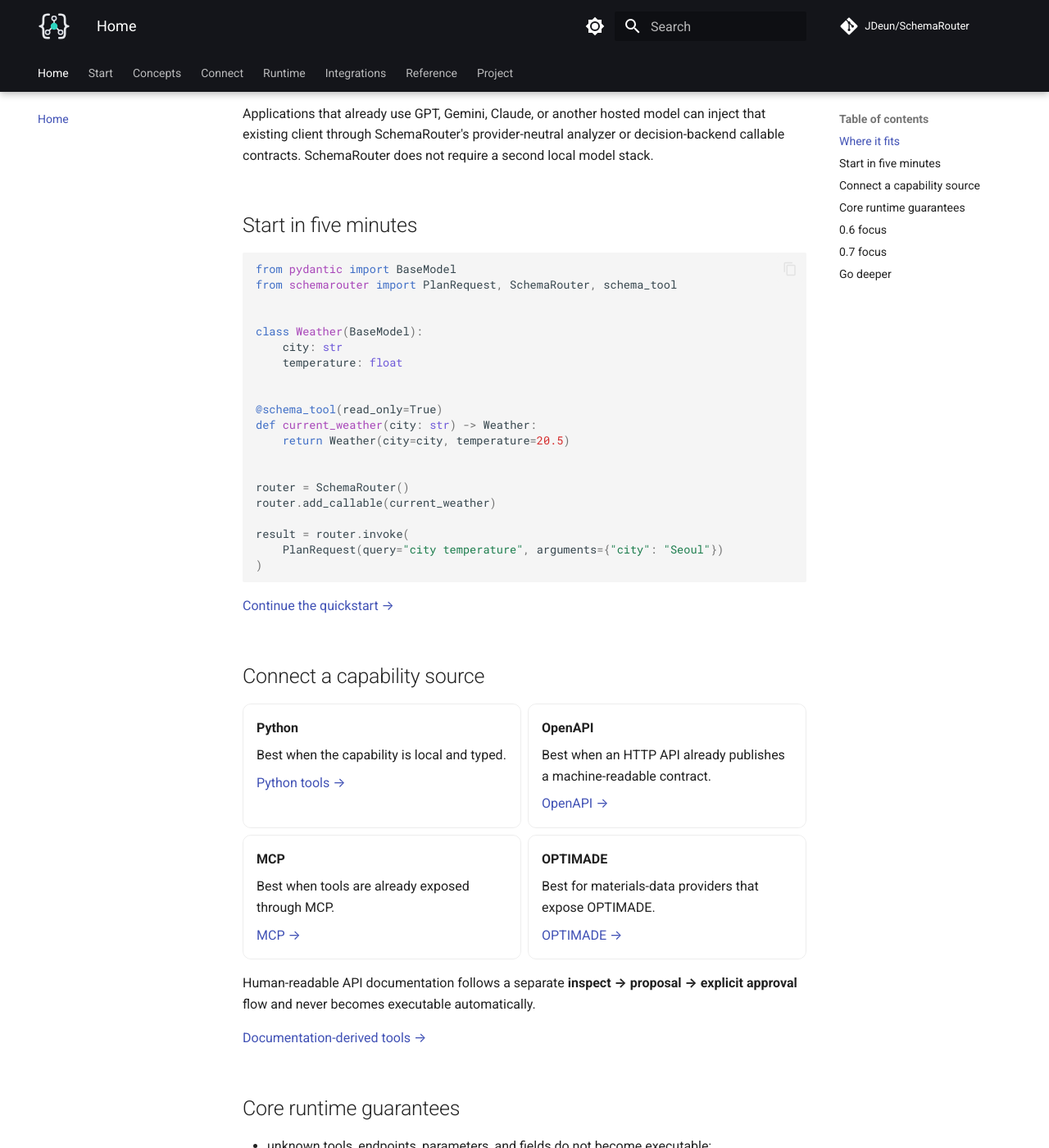
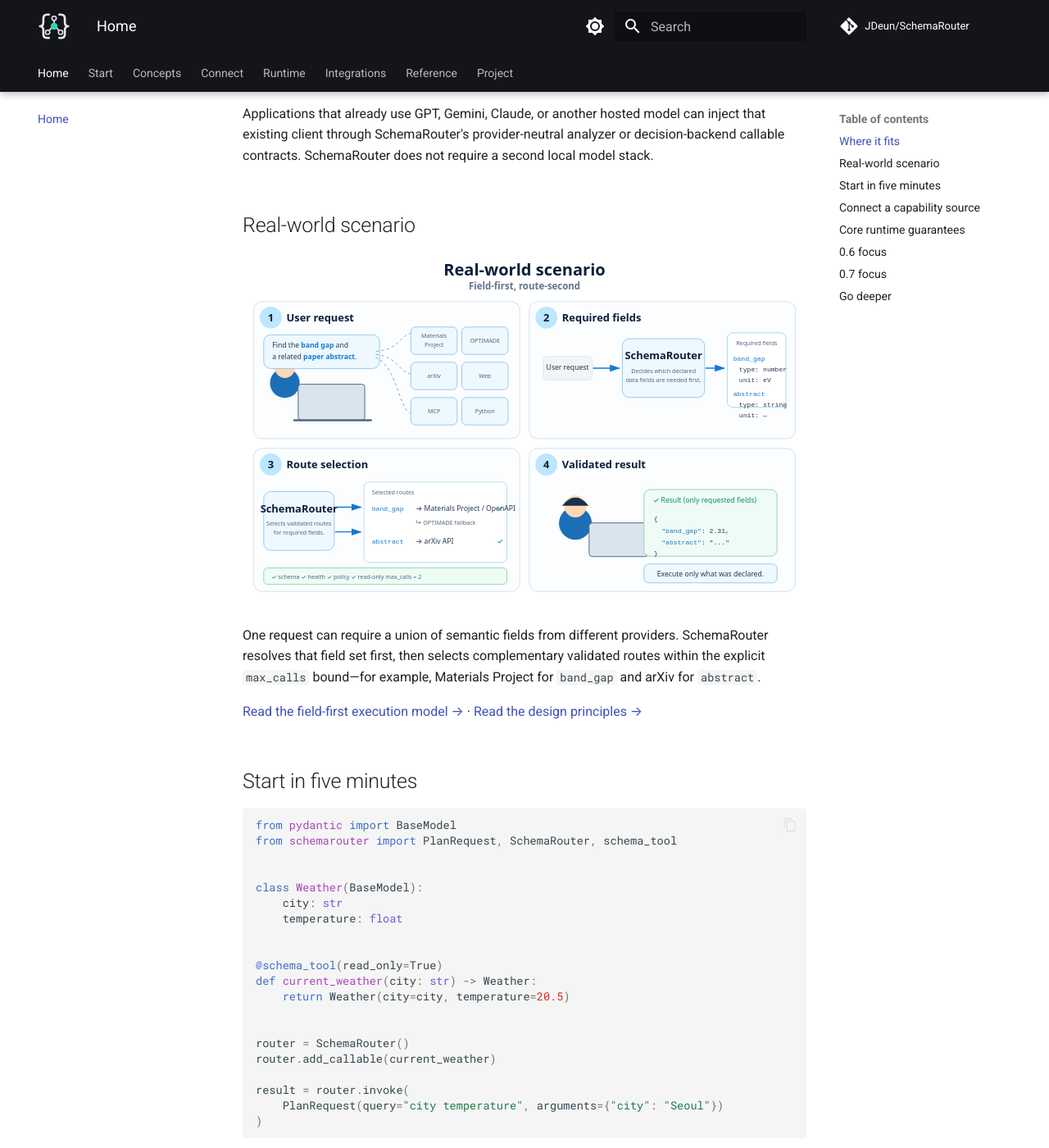
Before and after one commit to JDeun/SchemaRouter, an MkDocs documentation site: the page built from docs/index.md, in a window 1280 px wide and 1400 px high, scrolled down 1581 px. Shown: the whole window at 82% size. Built offline with MkDocs 1.6.1 and Material for MkDocs 9.7.7, drawn with Linux system fonts in a browser that asks for light colours; comment, search, counter and statistics services are not loaded.

Commit message:
docs: surface the real-world scenario

```diff
--- a/docs/index.md
+++ b/docs/index.md
@@ -68,6 +68,17 @@ become orchestrators, cannot invent executable capabilities, and cannot grant ex
 Applications that already use GPT, Gemini, Claude, or another hosted model can inject that existing
 client through SchemaRouter's provider-neutral analyzer or decision-backend callable contracts.
 SchemaRouter does not require a second local model stack.
+
+## Real-world scenario
+
+![SchemaRouter real-world scenario: field-first, route-second](assets/real-world-scenario.svg)
+
+One request can require a union of semantic fields from different providers. SchemaRouter resolves
+that field set first, then selects complementary validated routes within the explicit `max_calls`
+bound—for example, Materials Project for `band_gap` and arXiv for `abstract`.
+
+[Read the field-first execution model →](concepts/field-first-execution.md) ·
+[Read the design principles →](concepts/design-principles.md)
 
 ## Start in five minutes
 
```
